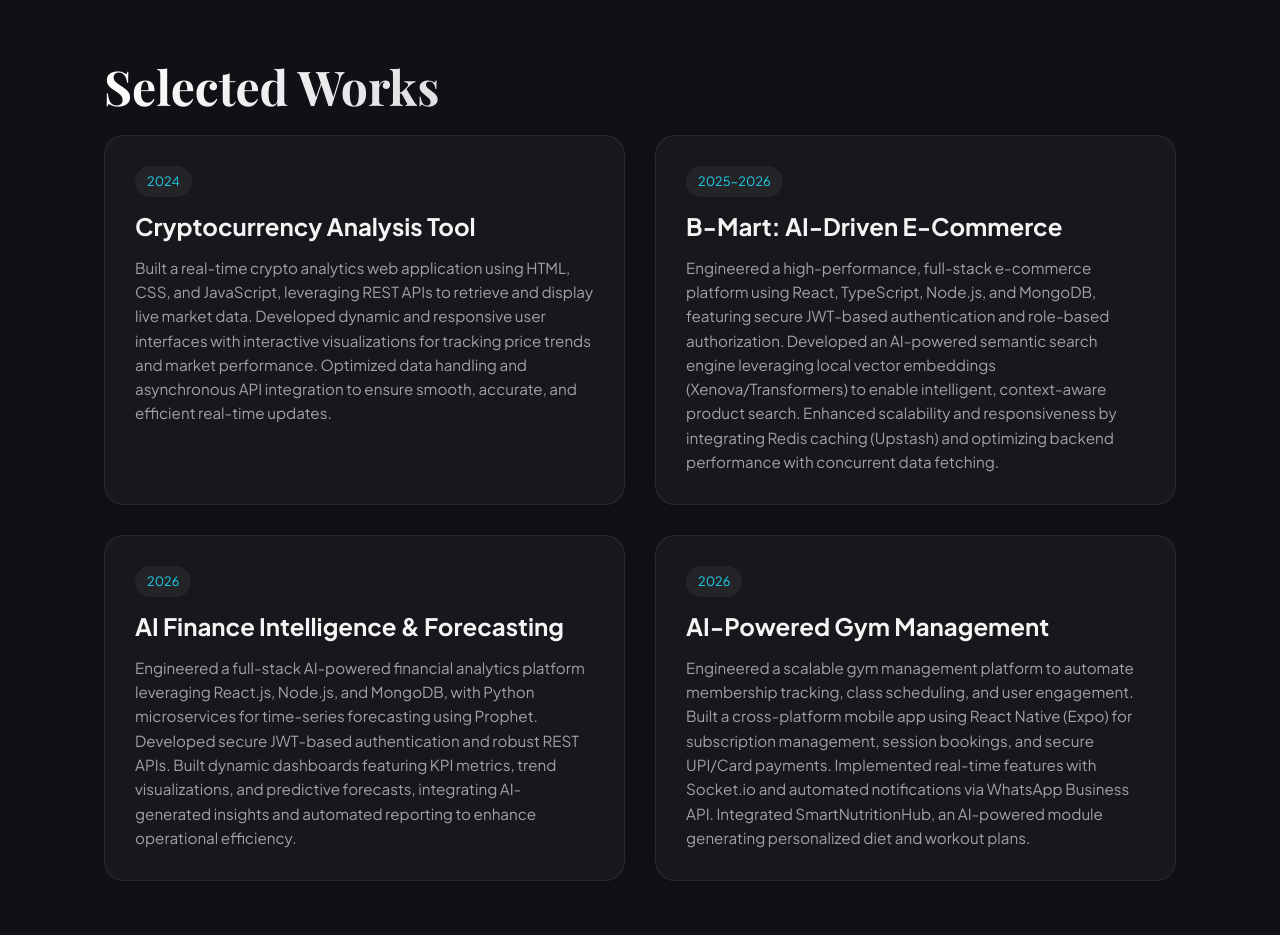
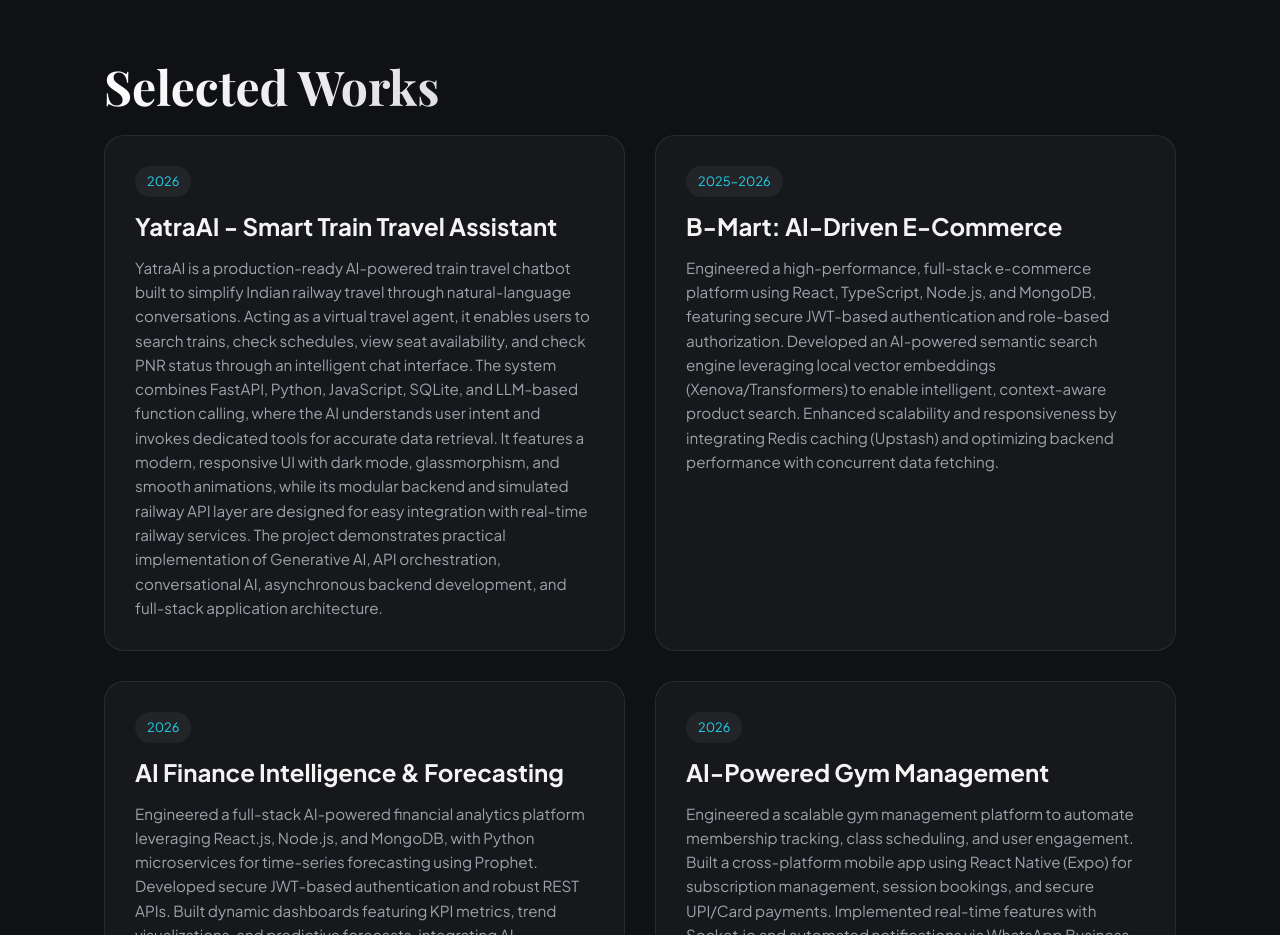
Before and after one commit to ravipatil-9225/personal-portfolio, a plain HTML site: page frontend/index.html in a window 1280 px wide. Shown: the part 2680-3615 px from the top of the page. Drawn offline with nearby package versions, Linux system fonts and the light colour scheme; a web font is replaced by a local one.

Commit message:
Update projects: Replace Cryptocurrency Analysis Tool with YatraAI and update project links

```diff
--- a/frontend/index.html
+++ b/frontend/index.html
@@ -194,14 +194,11 @@
         <div class="project-grid">
 
           <!-- Project 1 -->
-          <article class="project-card fade-up" onclick="window.open('https://github.com/ravipatil-9225', '_blank')">
+          <article class="project-card fade-up" onclick="window.open('https://github.com/ravipatil-9225/Travel-Management-IRSTC', '_blank')">
             <div class="project-content">
-              <span class="project-year">2024</span>
-              <h3>Cryptocurrency Analysis Tool</h3>
-              <p>Built a real-time crypto analytics web application using HTML, CSS, and JavaScript, leveraging REST
-                APIs to retrieve and display live market data. Developed dynamic and responsive user interfaces with
-                interactive visualizations for tracking price trends and market performance. Optimized data handling and
-                asynchronous API integration to ensure smooth, accurate, and efficient real-time updates.</p>
+              <span class="project-year">2026</span>
+              <h3>YatraAI - Smart Train Travel Assistant</h3>
+              <p>YatraAI is a production-ready AI-powered train travel chatbot built to simplify Indian railway travel through natural-language conversations. Acting as a virtual travel agent, it enables users to search trains, check schedules, view seat availability, and check PNR status through an intelligent chat interface. The system combines FastAPI, Python, JavaScript, SQLite, and LLM-based function calling, where the AI understands user intent and invokes dedicated tools for accurate data retrieval. It features a modern, responsive UI with dark mode, glassmorphism, and smooth animations, while its modular backend and simulated railway API layer are designed for easy integration with real-time railway services. The project demonstrates practical implementation of Generative AI, API orchestration, conversational AI, asynchronous backend development, and full-stack application architecture.</p>
             </div>
           </article>
 
@@ -219,7 +216,7 @@
           </article>
 
           <!-- Project 3 -->
-          <article class="project-card fade-up" onclick="window.open('https://github.com/ravipatil-9225', '_blank')">
+          <article class="project-card fade-up" onclick="window.open('https://github.com/uddhav1001/AI-Finance-Intelligence-Revenue-Forecasting-Platform', '_blank')">
             <div class="project-content">
               <span class="project-year">2026</span>
               <h3>AI Finance Intelligence & Forecasting</h3>
@@ -232,7 +229,7 @@
           </article>
 
           <!-- Project 4 -->
-          <article class="project-card fade-up" onclick="window.open('https://github.com/ravipatil-9225', '_blank')">
+          <article class="project-card fade-up" onclick="window.open('https://github.com/ravipatil-9225/gymwebsite', '_blank')">
             <div class="project-content">
               <span class="project-year">2026</span>
               <h3>AI-Powered Gym Management</h3>
```
